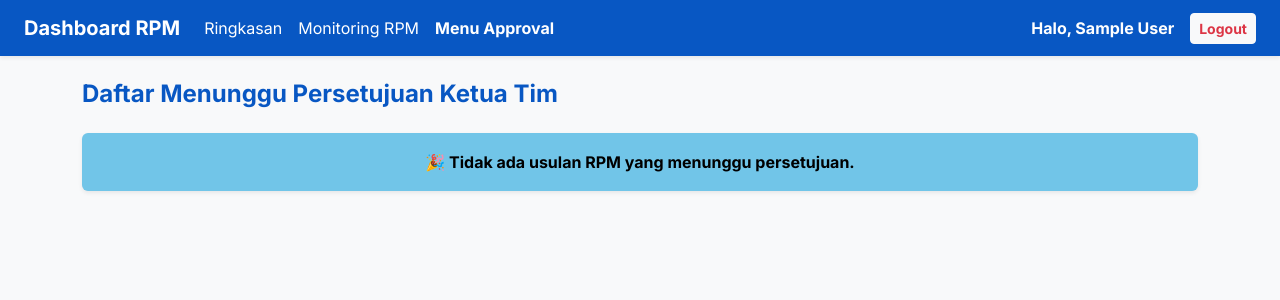
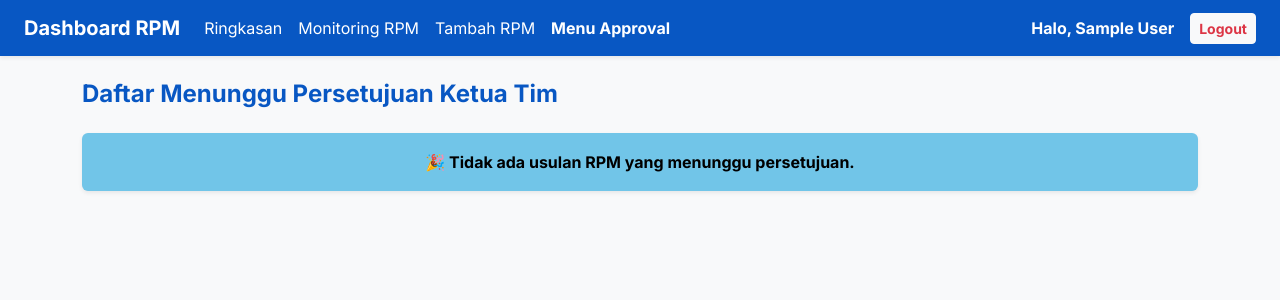
Before and after one commit to TasserFace/Dashboard-Audit-RPM, a Flask app: template templates/approval.html in a window 1280 px wide. Shown: the top 300 px of the page. Run offline with Flask 3, Linux system fonts and the light colour scheme; the template is opened without the code that fills it, so the values that code supplies are empty; the visitor is signed in with stand-in values (Sample User, id 1).

Commit message:
Update approval.html

```diff
--- a/templates/approval.html
+++ b/templates/approval.html
@@ -8,7 +8,7 @@
     <style>body { font-family: 'Inter', sans-serif; color: #0857C3; } .bg-nusantara { background-color: #0857C3 !important; } .text-nusantara { color: #0857C3 !important; } .bg-mentari { background-color: #71C5E8 !important; color: #000; }</style>
 </head>
 <body class="bg-light">
-    <!-- Navbar -->
+    <!-- Navbar (Akses Hybrid: Input & Approval Muncul Bersamaan) -->
     <nav class="navbar navbar-expand-lg navbar-dark bg-nusantara mb-4 shadow-sm">
         <div class="container-fluid px-4">
             <a class="navbar-brand fw-bold text-white" href="/">Dashboard RPM</a>
@@ -16,6 +16,7 @@
                 <ul class="navbar-nav me-auto mb-2 mb-lg-0">
                     <li class="nav-item"><a class="nav-link text-white" href="/">Ringkasan</a></li>
                     <li class="nav-item"><a class="nav-link text-white" href="/monitoring">Monitoring RPM</a></li>
+                    <li class="nav-item"><a class="nav-link text-white" href="/input">Tambah RPM</a></li>
                     <li class="nav-item"><a class="nav-link active fw-bold text-mentari" href="/approval">Menu Approval</a></li>
                 </ul>
                 <div class="d-flex text-white align-items-center ms-auto">
```
